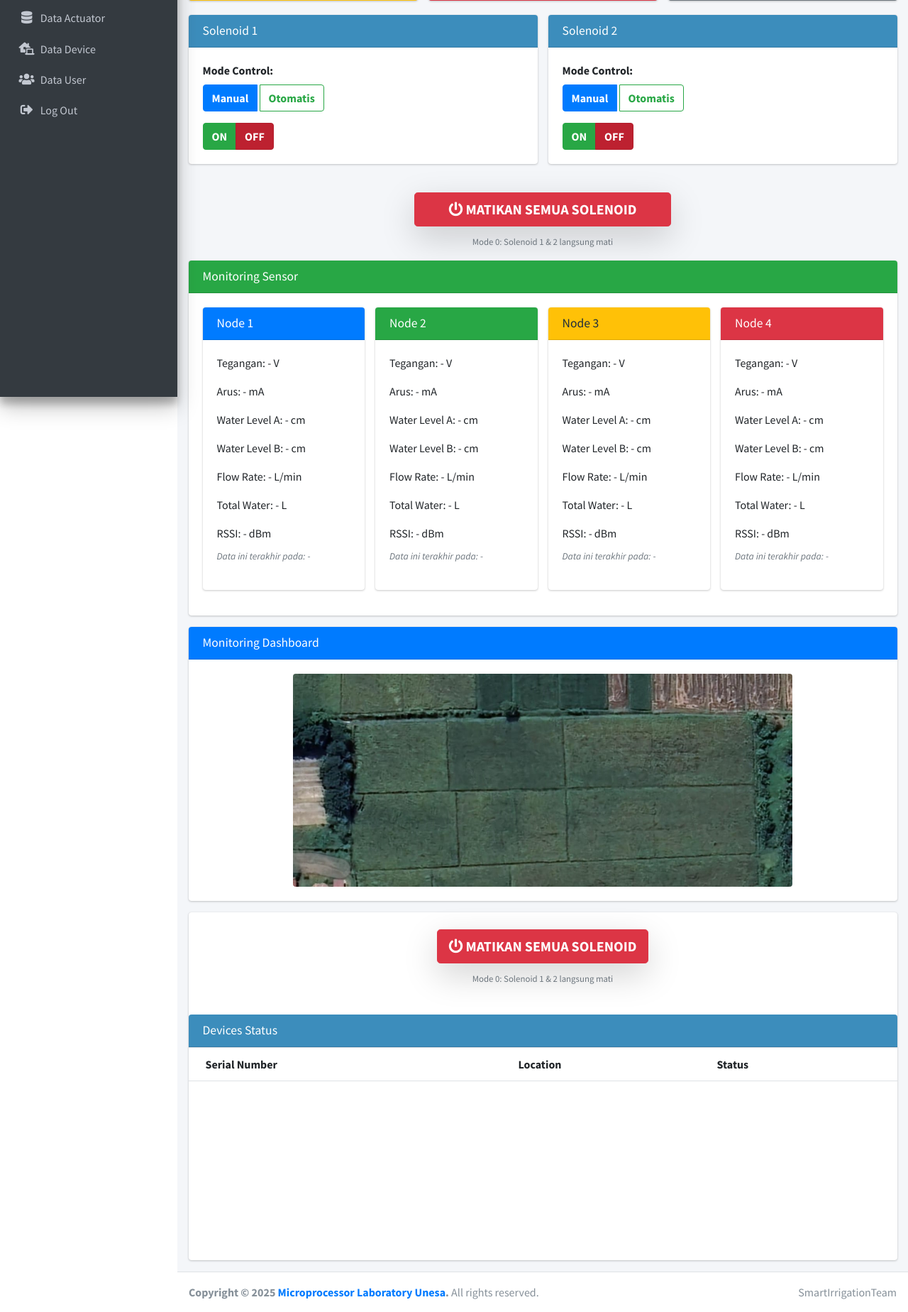
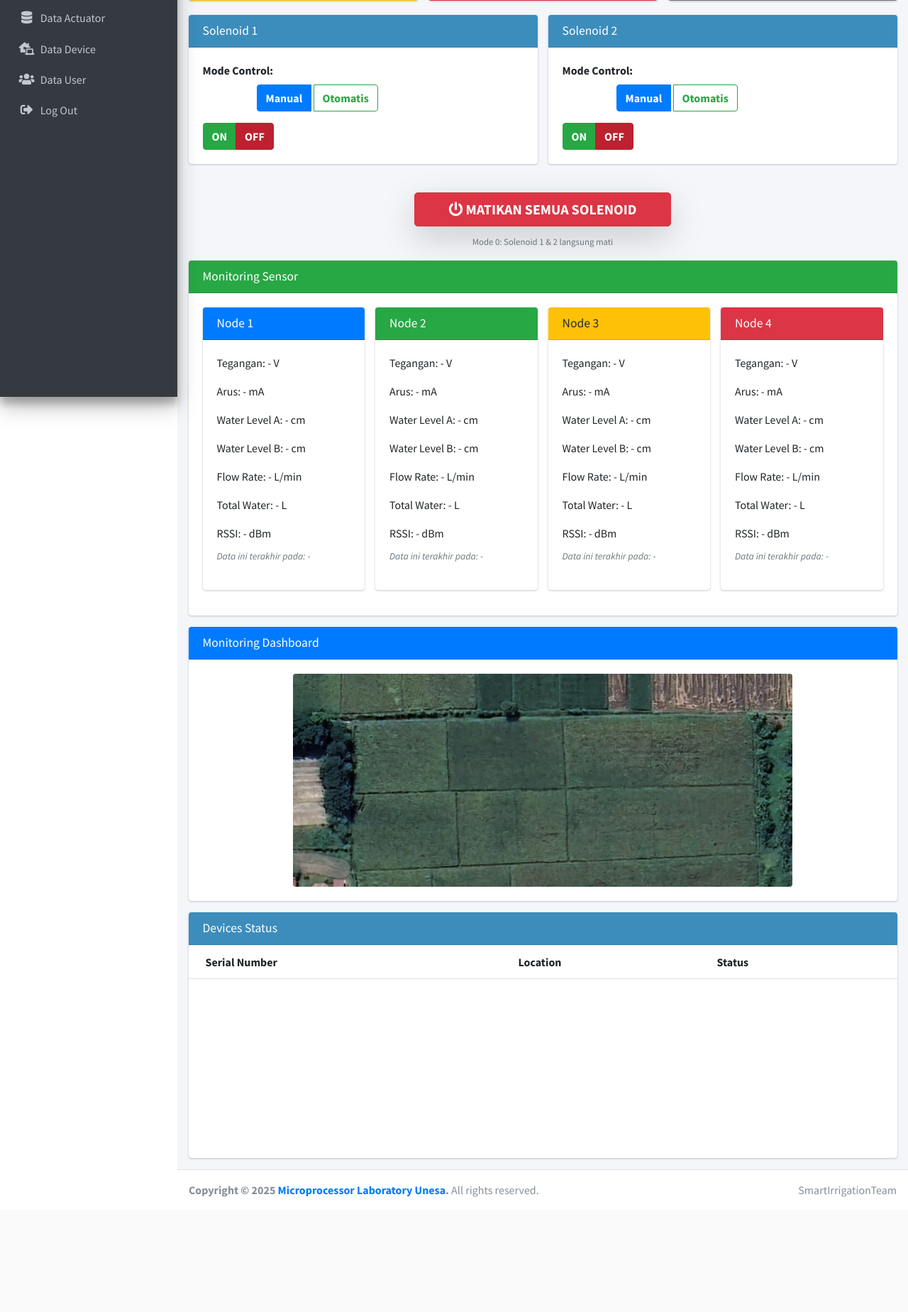
Before and after one commit to hildansaputraa/IoTWebDashboardScript, a PHP site: page / in a window 1280 px wide. Shown: the part 241-2089 px from the top of the page at 71% size. After the commit the page ends 1927 px from the top, so only its background shows below. Run offline with PHP 8.4, Linux system fonts and the light colour scheme; the visitor is signed in with stand-in values (Sample User, id 1); data that the repository does not hold is empty; some libraries are stand-ins or nearby versions.

Commit message:
Update dashboard.php

```diff
--- a/page/dashboard.php
+++ b/page/dashboard.php
@@ -81,7 +81,7 @@ if ($fallbackQuery) {
                   <!-- Mode Selection -->
                   <div class="form-group">
                     <label>Mode Control:</label>
-                    <div class="btn-group btn-group-toggle d-block" data-toggle="buttons">
+                    <div class="btn-group btn-group-toggle d-block mx-auto" style="max-width: 300px;" data-toggle="buttons">
                       <label class="btn btn-outline-primary active" id="label-solenoid1-manual">
                         <input type="radio" name="mode-solenoid1" value="manual" id="mode-solenoid1-manual" checked onchange="changeSolenoidMode(1, this.value)"> Manual
                       </label>
@@ -215,7 +215,7 @@ if ($fallbackQuery) {
                   <!-- Mode Selection -->
                   <div class="form-group">
                     <label>Mode Control:</label>
-                    <div class="btn-group btn-group-toggle d-block" data-toggle="buttons">
+                    <div class="btn-group btn-group-toggle d-block mx-auto" style="max-width: 300px;" data-toggle="buttons">
                       <label class="btn btn-outline-primary active" id="label-solenoid2-manual">
                         <input type="radio" name="mode-solenoid2" value="manual" id="mode-solenoid2-manual" checked onchange="changeSolenoidMode(2, this.value)"> Manual
                       </label>
@@ -414,17 +414,6 @@ if ($fallbackQuery) {
           <div class="row">
             <div class="col-12">
               <div class="card card-lightblue">
-
-                <!-- TOMBOL DARURAT: MATIKAN SEMUA SOLENOID -->
-                <div class="row">
-                  <div class="col-12 text-center mt-4 mb-4">
-                    <button type="button" class="btn btn-danger btn-lg shadow-lg" onclick="forceOffAll()">
-                      <i class="fas fa-power-off"></i> <strong>MATIKAN SEMUA SOLENOID</strong>
-                    </button>
-                    <p class="text-muted mt-2"><small>Mode 0: Solenoid 1 & 2 langsung mati</small></p>
-                  </div>
-                </div>
-
                 <div class="card-header"><h3 class="card-title">Devices Status</h3></div>
                 <div class="card-body table-responsive p-0" style="height: 300px;">
                   <table class="table table-head-fixed text-nowrap">
```
